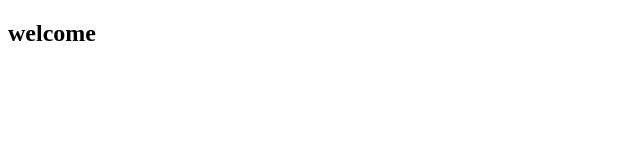
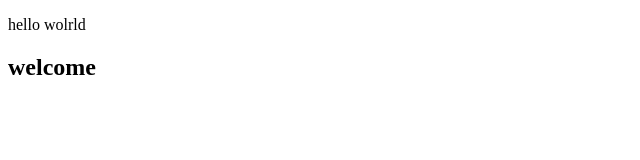
Before and after one commit to Nilesh-R-creater/section4, a plain HTML site: page index.html in a window 1280 px wide. Shown: the whole page, without its empty margins (0-640 px from the left). Drawn offline with Linux system fonts and the light colour scheme.

Commit message:
updating index.html

```diff
--- a/index.html
+++ b/index.html
@@ -3,6 +3,6 @@
 
 </head>
 <body>
-
+    <p>hello wolrld</p>
     <h2>welcome</h2>
 </body>
```
